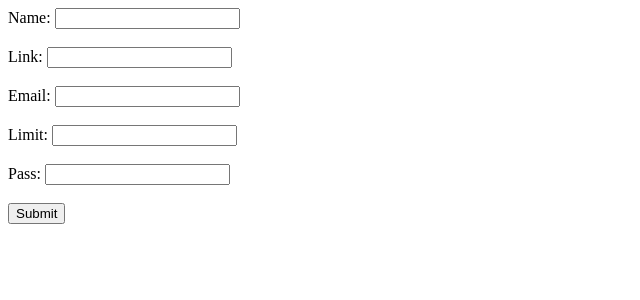
After one commit to AbsoluteVirtue/drowssap, a Python web app: template templates/mod.html in a window 1280 px wide. The commit adds this page. Shown: the top 300 px of the page, without its empty margins (0-640 px from the left). Run offline with Jinja, Linux system fonts and the light colour scheme; the template is opened without the code that fills it, so the values that code supplies are empty.

Commit message:
backup changes

```diff
--- a/routes.py
+++ b/routes.py
@@ -5,3 +5,4 @@ def setup_routes(app):
     app.router.add_view(r'/', handler=words.List, name='home')
     app.router.add_view(r'/gen/{id:[0-9a-f]{32}\Z}', handler=words.Generator, name='gen')
     app.router.add_view(r'/gen', handler=words.Generator, name='gen_create')
+    app.router.add_view(r'/mod/{id:[0-9a-f]{32}\Z}', handler=words.Modificator, name='mod')
--- /dev/null
+++ b/templates/mod.html
@@ -0,0 +1,22 @@
+<!DOCTYPE html>
+<html lang="en">
+<head>
+    <meta charset="UTF-8">
+    <title>Edit</title>
+</head>
+<body>
+    <form action="/mod" method="post" name="submit_form">
+        <label for="user">Name:</label>
+        <input type="text" id="user" name="name"><br><br>
+        <label for="link">Link:</label>
+        <input type="text" id="link" name="url"><br><br>
+        <label for="mail">Email:</label>
+        <input type="text" id="mail" name="email"><br><br>
+        <label for="limit">Limit:</label>
+        <input type="text" id="limit" name="limit"><br><br>
+        <label for="pw">Pass:</label>
+        <input type="text" id="pw" name="pw"><br><br>
+        <input type="submit" value="Submit">
+    </form>
+</body>
+</html>
```
Also changed, not shown: controllers/words.py (+11 -1 lines), start_terminal.py (added, +29 -0 lines), templates/home.html (+7 -1 lines), utils/gen_pycrypto.py (+3 -5 lines).
